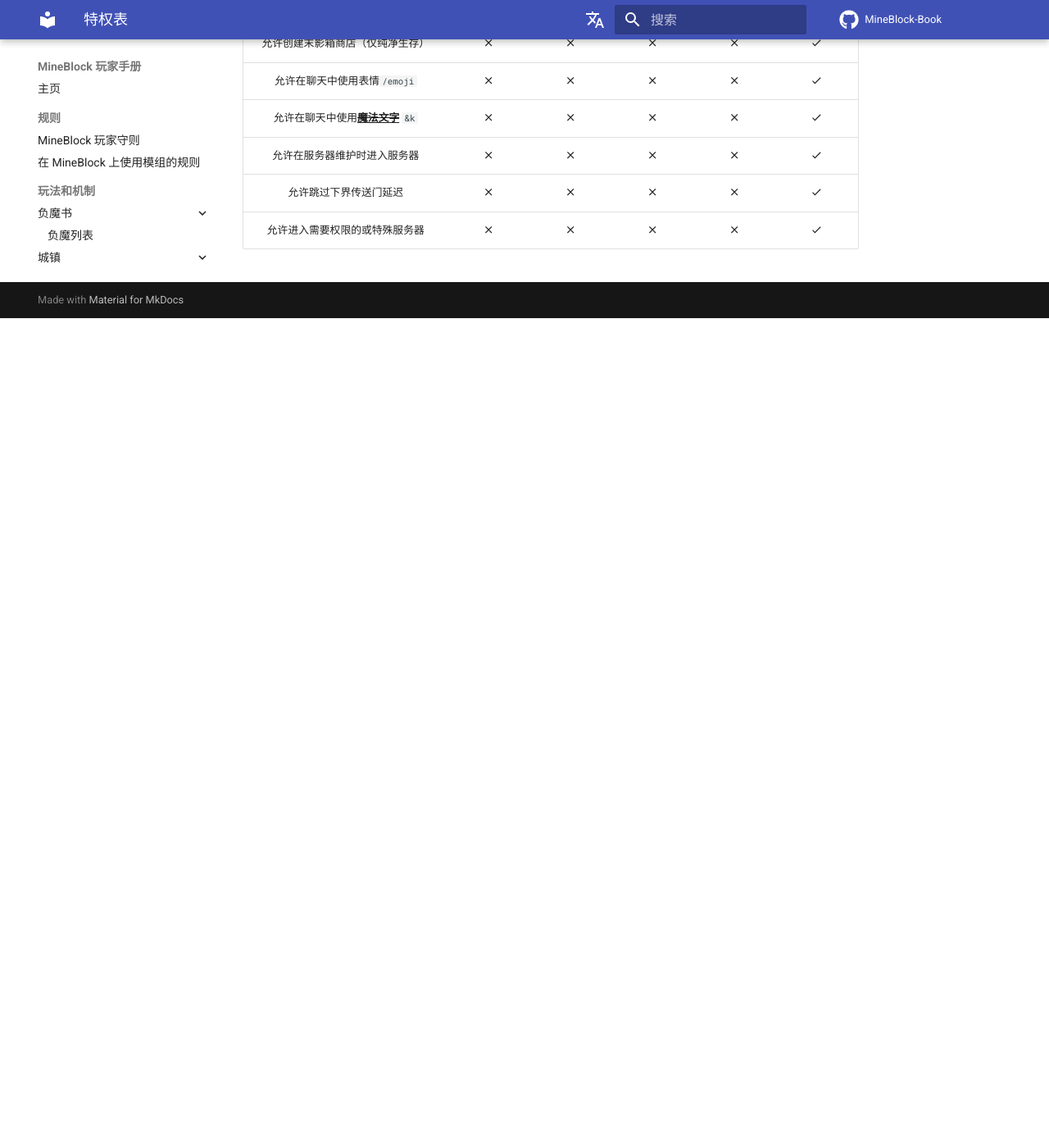
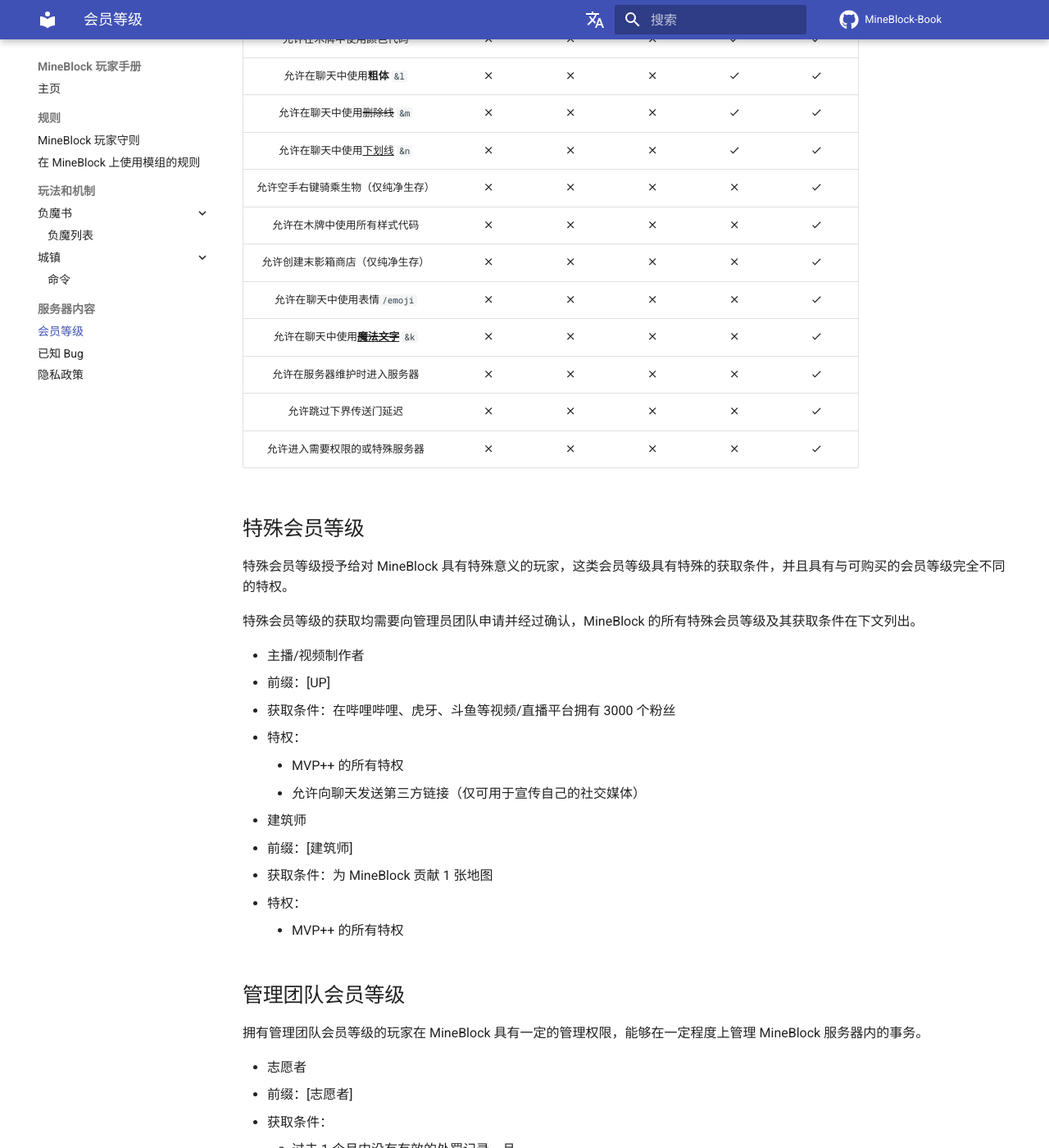
Before and after one commit to MineBlockMC/MineBlock-Book, an MkDocs documentation site: the page built from docs/server/rank.md, in a window 1280 px wide and 1400 px high, scrolled down 1195 px. Shown: the whole window at 82% size. Built offline with MkDocs 1.6.1 and Material for MkDocs 9.7.7, drawn with Linux system fonts in a browser that asks for light colours; comment, search, counter and statistics services are not loaded; before the commit the page ends 1583 px from its top, so only the background shows below that; some of the changed text lies outside the part shown.

Commit message:
更新会员等级一节

```diff
--- a/docs/server/rank.md
+++ b/docs/server/rank.md
@@ -3,7 +3,17 @@ hide:
   - toc
 ---
 
-# 特权表
+# 会员等级
+
+会员等级是 MineBlock 的重要组成部分，会员等级能够体现一名玩家为 MineBlock 提供的支持或是其在 MineBlock 的地位。
+
+## 可购买的会员等级
+
+在 MineBlock，有五种可购买的会员等级，分别是 VIP、VIP+、MVP、MVP+ 和 MVP++。
+
+不同的会员等级具有不同的特权，这些特权能够提升你在 MineBlock 的游戏体验，包括独特的聊天文字颜色、欢迎信息、特效等不影响游戏平衡的特权。
+
+详细的特权如下表所示，更高的会员等级包含更低的会员等级的所有特权。
 
 | 特权名 | VIP | VIP+ | MVP | MVP+ | MVP++ |
 | :----------------------: | :---: | :----: | :---: | :----: | :-----: |
@@ -35,3 +45,52 @@ hide:
 | 允许在服务器维护时进入服务器 | :material-close: | :material-close: | :material-close: | :material-close: | :material-check: |
 | 允许跳过下界传送门延迟 | :material-close: | :material-close: | :material-close: | :material-close: | :material-check: |
 | 允许进入需要权限的或特殊服务器 | :material-close: | :material-close: | :material-close: | :material-close: | :material-check: |
+
+
+## 特殊会员等级
+
+特殊会员等级授予给对 MineBlock 具有特殊意义的玩家，这类会员等级具有特殊的获取条件，并且具有与可购买的会员等级完全不同的特权。
+
+特殊会员等级的获取均需要向管理员团队申请并经过确认，MineBlock 的所有特殊会员等级及其获取条件在下文列出。
+
+* 主播/视频制作者
+  * 前缀：\[UP\]
+  * 获取条件：在哔哩哔哩、虎牙、斗鱼等视频/直播平台拥有 3000 个粉丝
+  * 特权：
+    * MVP++ 的所有特权
+    * 允许向聊天发送第三方链接（仅可用于宣传自己的社交媒体）
+* 建筑师
+  * 前缀：\[建筑师\]
+  * 获取条件：为 MineBlock 贡献 1 张地图
+  * 特权：
+    * MVP++ 的所有特权
+
+## 管理团队会员等级
+
+拥有管理团队会员等级的玩家在 MineBlock 具有一定的管理权限，能够在一定程度上管理 MineBlock 服务器内的事务。
+
+* 志愿者
+  * 前缀：\[志愿者\]
+  * 获取条件：
+    1. 过去 1 个月内没有有效的处罚记录，且
+    2. 具有 VIP 及以上会员等级，且
+    3. 向管理员团队提出申请
+  * 特权：
+    * 允许对玩家进行有限时长的处罚
+    * 允许绕过普通玩家的通常限制
+* 协管
+  * 前缀：\[协管\]
+  * 获取条件：
+    1. 担任志愿者达到 1 个月，且
+    2. 向管理员团队提出提拔申请
+  * 特权：
+    * 允许对玩家进行更久的处罚
+    * 允许绕过普通玩家的通常限制
+* 管理员
+  * 前缀：\[管理员\]
+  * 获取条件：成为 MineBlock 的成员
+  * 特权：所有权限
+* 服主
+  * 前缀：\[服主\]
+  * 特权：所有权限
+  * 出于显而易见的原因，此会员等级仅授予 AmbilightLast
--- a/mkdocs.yml
+++ b/mkdocs.yml
@@ -14,7 +14,7 @@ nav:
       - mechanism/Towny/index.md
       - 命令: mechanism/Towny/command.md
   - 服务器内容:
-    - 特权表: server/rank.md
+    - 会员等级: server/rank.md
     - 已知 Bug: server/bugs.md
     - 隐私政策: server/privacy.md
 theme:
```
